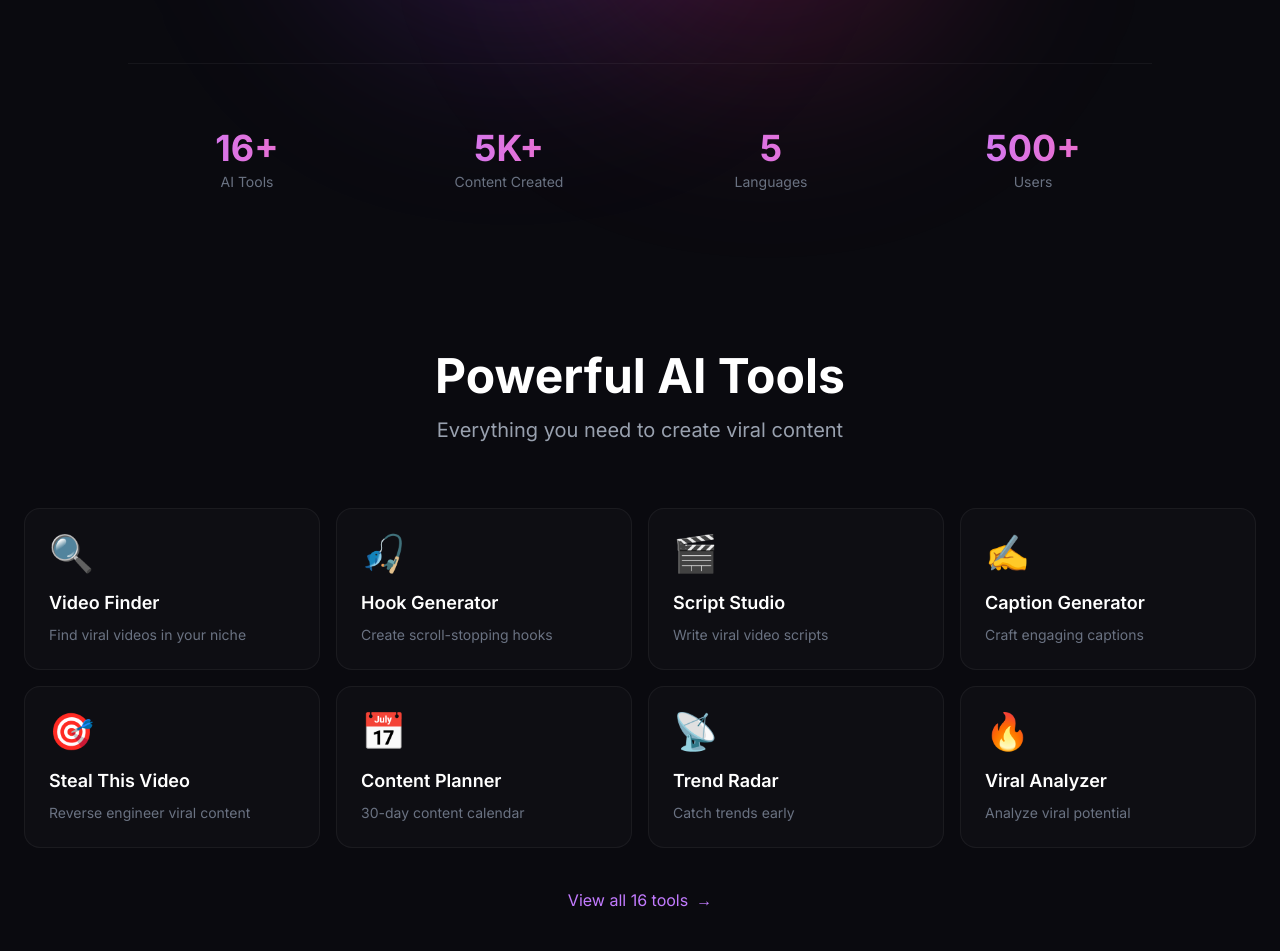
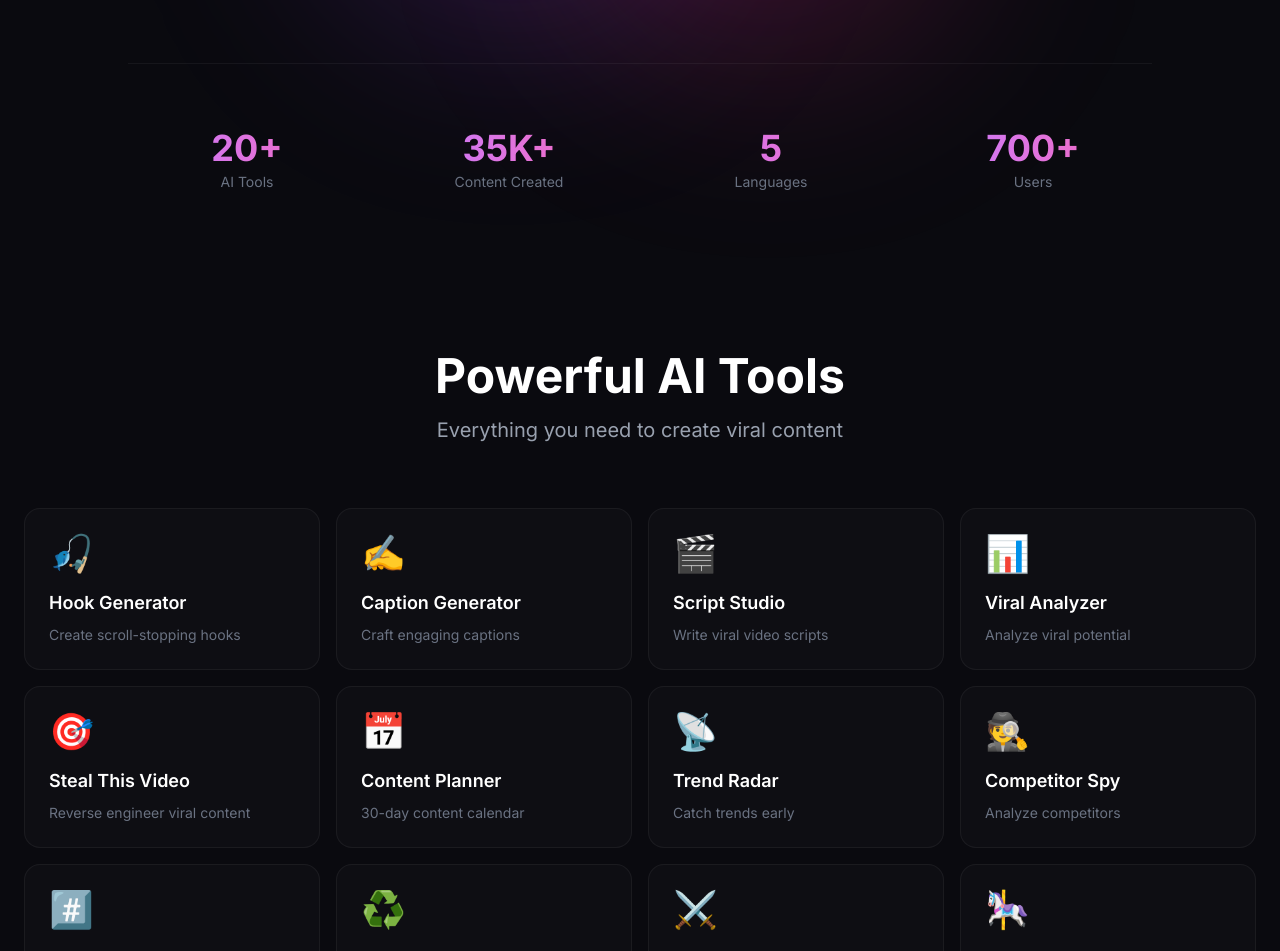
Before and after one commit to ViuVi/ai-toolkit, a Next.js app: page / in a window 1280 px wide. Shown: the part 561-1512 px from the top of the page. Built offline with nearby package versions, Linux system fonts and the light colour scheme; no server answers.

Commit message:
update: homepage - 20 tools grid, stats 700+ users / 35K+ content, all 5 languages

```diff
--- a/app/page.tsx
+++ b/app/page.tsx
@@ -7,70 +7,82 @@ import { supabase } from '@/lib/supabase'
 const texts: Record<string, any> = {
   en: {
     nav: { tools: 'Tools', pricing: 'Pricing', blog: 'Blog', login: 'Log in', getStarted: 'Get Started', dashboard: 'Dashboard' },
-    hero: { badge: 'Trusted by 500+ content creators', title1: 'Create', title2: 'Viral Content', title3: '10x Faster with AI', subtitle: 'The ultimate AI toolkit for content creators. Generate hooks, scripts, captions, and discover viral trends.', cta: 'Start Creating Free', explore: 'Explore Tools' },
+    hero: { badge: 'Trusted by 700+ content creators', title1: 'Create', title2: 'Viral Content', title3: '10x Faster with AI', subtitle: 'The ultimate AI toolkit for content creators. Generate hooks, scripts, captions, and discover viral trends.', cta: 'Start Creating Free', explore: 'Explore Tools' },
     stats: { tools: 'AI Tools', content: 'Content Created', languages: 'Languages', users: 'Users' },
-    tools: { title: 'Powerful AI Tools', subtitle: 'Everything you need to create viral content', viewAll: 'View all 16 tools' },
+    tools: { title: 'Powerful AI Tools', subtitle: 'Everything you need to create viral content', viewAll: 'View all 20 tools' },
     howItWorks: { title: 'How It Works', subtitle: 'Viral content in 3 steps', step1: 'Find Trends', step1Desc: 'Discover viral content in your niche with AI', step2: 'Generate Content', step2Desc: 'Create hooks, scripts, and captions', step3: 'Go Viral', step3Desc: 'Watch your content explode' },
     testimonials: { title: 'Loved by Creators', subtitle: 'What our users say' },
-    pricing: { title: 'Simple Pricing', subtitle: 'Start free, upgrade when you need', starter: 'Starter', pro: 'Pro', agency: 'Agency', free: 'Free', month: '/mo', credits: 'credits', popular: 'POPULAR', features: { starter: ['All 16 Tools', '100 Credits/month', 'Watch Ads +10 Credits'], pro: ['All 16 Tools', '1000 Credits/month', 'Ad-Free', 'Priority Support'], agency: ['Unlimited Credits', 'Team Access', 'API Access'] }, cta: { starter: 'Start Free', pro: 'Go Pro', agency: 'Contact Us' } },
-    cta: { title: 'Ready to Go Viral?', subtitle: 'Join 500+ content creators', button: 'Start Creating Free' },
+    pricing: { title: 'Simple Pricing', subtitle: 'Start free, upgrade when you need', starter: 'Starter', pro: 'Pro', agency: 'Agency', free: 'Free', month: '/mo', credits: 'credits', popular: 'POPULAR', features: { starter: ['All 20 Tools', '100 Credits/month', 'Watch Ads +10 Credits'], pro: ['All 20 Tools', '1000 Credits/month', 'Ad-Free', 'Priority Support'], agency: ['Unlimited Credits', 'Team Access', 'API Access'] }, cta: { starter: 'Start Free', pro: 'Go Pro', agency: 'Contact Us' } },
+    cta: { title: 'Ready to Go Viral?', subtitle: 'Join 700+ content creators', button: 'Start Creating Free' },
     footer: { rights: 'All rights reserved.' }
   },
   tr: {
     nav: { tools: 'Araçlar', pricing: 'Fiyatlar', blog: 'Blog', login: 'Giriş', getStarted: 'Başla', dashboard: 'Dashboard' },
-    hero: { badge: '500+ içerik üreticisi güveniyor', title1: 'Viral İçerik', title2: 'Üret', title3: 'AI ile 10 Kat Hızlı', subtitle: 'İçerik üreticileri için en kapsamlı AI araç seti.', cta: 'Ücretsiz Başla', explore: 'Araçları Keşfet' },
+    hero: { badge: '700+ içerik üreticisi güveniyor', title1: 'Viral İçerik', title2: 'Üret', title3: 'AI ile 10 Kat Hızlı', subtitle: 'İçerik üreticileri için en kapsamlı AI araç seti.', cta: 'Ücretsiz Başla', explore: 'Araçları Keşfet' },
     stats: { tools: 'AI Araç', content: 'İçerik', languages: 'Dil', users: 'Kullanıcı' },
-    tools: { title: 'Güçlü AI Araçları', subtitle: 'Viral içerik için ihtiyacın olan her şey', viewAll: 'Tüm 16 aracı gör' },
+    tools: { title: 'Güçlü AI Araçları', subtitle: 'Viral içerik için ihtiyacın olan her şey', viewAll: 'Tüm 20 aracı gör' },
     howItWorks: { title: 'Nasıl Çalışır?', subtitle: '3 adımda viral içerik', step1: 'Trend Bul', step1Desc: 'AI ile viral içerikleri keşfet', step2: 'İçerik Üret', step2Desc: 'Hook, script ve caption oluştur', step3: 'Viral Ol', step3Desc: 'İçeriğinin patlamasını izle' },
     testimonials: { title: 'Kullanıcılarımız', subtitle: 'Ne diyorlar?' },
-    pricing: { title: 'Basit Fiyatlandırma', subtitle: 'Ücretsiz başla', starter: 'Başlangıç', pro: 'Pro', agency: 'Agency', free: 'Ücretsiz', month: '/ay', credits: 'kredi', popular: 'POPÜLER', features: { starter: ['Tüm 16 Araç', '100 Kredi/ay', 'Reklam +10 Kredi'], pro: ['Tüm 16 Araç', '1000 Kredi/ay', 'Reklamsız', 'Öncelikli Destek'], agency: ['Sınırsız Kredi', 'Takım Erişimi', 'API'] }, cta: { starter: 'Ücretsiz Başla', pro: 'Pro Al', agency: 'İletişim' } },
-    cta: { title: 'Viral Olmaya Hazır mısın?', subtitle: '500+ içerik üreticisine katıl', button: 'Ücretsiz Başla' },
+    pricing: { title: 'Basit Fiyatlandırma', subtitle: 'Ücretsiz başla', starter: 'Başlangıç', pro: 'Pro', agency: 'Agency', free: 'Ücretsiz', month: '/ay', credits: 'kredi', popular: 'POPÜLER', features: { starter: ['Tüm 20 Araç', '100 Kredi/ay', 'Reklam +10 Kredi'], pro: ['Tüm 20 Araç', '1000 Kredi/ay', 'Reklamsız', 'Öncelikli Destek'], agency: ['Sınırsız Kredi', 'Takım Erişimi', 'API'] }, cta: { starter: 'Ücretsiz Başla', pro: 'Pro Al', agency: 'İletişim' } },
+    cta: { title: 'Viral Olmaya Hazır mısın?', subtitle: '700+ içerik üreticisine katıl', button: 'Ücretsiz Başla' },
     footer: { rights: 'Tüm hakları saklıdır.' }
   },
   ru: {
     nav: { tools: 'Инструменты', pricing: 'Цены', blog: 'Блог', login: 'Войти', getStarted: 'Начать', dashboard: 'Панель' },
-    hero: { badge: '500+ создателей доверяют', title1: 'Создавай', title2: 'Вирусный контент', title3: 'в 10 раз быстрее с ИИ', subtitle: 'Набор ИИ-инструментов для создателей контента.', cta: 'Начать бесплатно', explore: 'Инструменты' },
+    hero: { badge: '700+ создателей доверяют', title1: 'Создавай', title2: 'Вирусный контент', title3: 'в 10 раз быстрее с ИИ', subtitle: 'Набор ИИ-инструментов для создателей контента.', cta: 'Начать бесплатно', explore: 'Инструменты' },
     stats: { tools: 'ИИ-инструментов', content: 'Контент', languages: 'Языков', users: 'Пользователей' },
-    tools: { title: 'Мощные ИИ-инструменты', subtitle: 'Всё для вирусного контента', viewAll: 'Все 16 инструментов' },
+    tools: { title: 'Мощные ИИ-инструменты', subtitle: 'Всё для вирусного контента', viewAll: 'Все 20 инструментов' },
     howItWorks: { title: 'Как это работает', subtitle: 'Вирусный контент за 3 шага', step1: 'Найти тренды', step1Desc: 'ИИ-анализ трендов', step2: 'Создать контент', step2Desc: 'Хуки, скрипты, подписи', step3: 'Стать вирусным', step3Desc: 'Смотри как контент взлетает' },
     testimonials: { title: 'Пользователи', subtitle: 'Что говорят' },
-    pricing: { title: 'Простые цены', subtitle: 'Начни бесплатно', starter: 'Старт', pro: 'Про', agency: 'Агентство', free: 'Бесплатно', month: '/мес', credits: 'кредитов', popular: 'ПОПУЛЯРНЫЙ', features: { starter: ['Все 16 инструментов', '100 кредитов/мес', 'Реклама +10'], pro: ['Все 16 инструментов', '1000 кредитов/мес', 'Без рекламы', 'Приоритет'], agency: ['Безлимит', 'Команда', 'API'] }, cta: { starter: 'Бесплатно', pro: 'Про', agency: 'Связаться' } },
-    cta: { title: 'Готов стать вирусным?', subtitle: 'Присоединяйся к 500+ создателям', button: 'Начать бесплатно' },
+    pricing: { title: 'Простые цены', subtitle: 'Начни бесплатно', starter: 'Старт', pro: 'Про', agency: 'Агентство', free: 'Бесплатно', month: '/мес', credits: 'кредитов', popular: 'ПОПУЛЯРНЫЙ', features: { starter: ['Все 20 инструментов', '100 кредитов/мес', 'Реклама +10'], pro: ['Все 20 инструментов', '1000 кредитов/мес', 'Без рекламы', 'Приоритет'], agency: ['Безлимит', 'Команда', 'API'] }, cta: { starter: 'Бесплатно', pro: 'Про', agency: 'Связаться' } },
+    cta: { title: 'Готов стать вирусным?', subtitle: 'Присоединяйся к 700+ создателям', button: 'Начать бесплатно' },
     footer: { rights: 'Все права защищены.' }
   },
   de: {
     nav: { tools: 'Tools', pricing: 'Preise', blog: 'Blog', login: 'Anmelden', getStarted: 'Starten', dashboard: 'Dashboard' },
-    hero: { badge: '500+ Content-Ersteller vertrauen uns', title1: 'Erstelle', title2: 'Viralen Content', title3: '10x schneller mit KI', subtitle: 'Das ultimative KI-Toolkit für Content-Ersteller.', cta: 'Kostenlos starten', explore: 'Tools erkunden' },
+    hero: { badge: '700+ Content-Ersteller vertrauen uns', title1: 'Erstelle', title2: 'Viralen Content', title3: '10x schneller mit KI', subtitle: 'Das ultimative KI-Toolkit für Content-Ersteller.', cta: 'Kostenlos starten', explore: 'Tools erkunden' },
     stats: { tools: 'KI-Tools', content: 'Inhalte', languages: 'Sprachen', users: 'Nutzer' },
-    tools: { title: 'Leistungsstarke KI-Tools', subtitle: 'Alles für viralen Content', viewAll: 'Alle 16 Tools' },
+    tools: { title: 'Leistungsstarke KI-Tools', subtitle: 'Alles für viralen Content', viewAll: 'Alle 20 Tools' },
     howItWorks: { title: 'So funktioniert es', subtitle: 'Viraler Content in 3 Schritten', step1: 'Trends finden', step1Desc: 'KI-Trendanalyse', step2: 'Content erstellen', step2Desc: 'Hooks, Skripte, Captions', step3: 'Viral gehen', step3Desc: 'Content explodiert' },
     testimonials: { title: 'Nutzer', subtitle: 'Was sie sagen' },
-    pricing: { title: 'Einfache Preise', subtitle: 'Kostenlos starten', starter: 'Starter', pro: 'Pro', agency: 'Agentur', free: 'Kostenlos', month: '/Mo', credits: 'Credits', popular: 'BELIEBT', features: { starter: ['Alle 16 Tools', '100 Credits/Monat', 'Werbung +10'], pro: ['Alle 16 Tools', '1000 Credits/Monat', 'Werbefrei', 'Priorität'], agency: ['Unbegrenzt', 'Team', 'API'] }, cta: { starter: 'Kostenlos', pro: 'Pro', agency: 'Kontakt' } },
-    cta: { title: 'Bereit viral zu gehen?', subtitle: '500+ Ersteller dabei', button: 'Kostenlos starten' },
+    pricing: { title: 'Einfache Preise', subtitle: 'Kostenlos starten', starter: 'Starter', pro: 'Pro', agency: 'Agentur', free: 'Kostenlos', month: '/Mo', credits: 'Credits', popular: 'BELIEBT', features: { starter: ['Alle 20 Tools', '100 Credits/Monat', 'Werbung +10'], pro: ['Alle 20 Tools', '1000 Credits/Monat', 'Werbefrei', 'Priorität'], agency: ['Unbegrenzt', 'Team', 'API'] }, cta: { starter: 'Kostenlos', pro: 'Pro', agency: 'Kontakt' } },
+    cta: { title: 'Bereit viral zu gehen?', subtitle: '700+ Ersteller dabei', button: 'Kostenlos starten' },
     footer: { rights: 'Alle Rechte vorbehalten.' }
   },
   fr: {
     nav: { tools: 'Outils', pricing: 'Tarifs', blog: 'Blog', login: 'Connexion', getStarted: 'Commencer', dashboard: 'Tableau de bord' },
-    hero: { badge: '500+ créateurs nous font confiance', title1: 'Créez du', title2: 'Contenu Viral', title3: '10x plus vite avec l\'IA', subtitle: 'La boîte à outils IA ultime pour les créateurs.', cta: 'Commencer gratuitement', explore: 'Explorer' },
+    hero: { badge: '700+ créateurs nous font confiance', title1: 'Créez du', title2: 'Contenu Viral', title3: '10x plus vite avec l\'IA', subtitle: 'La boîte à outils IA ultime pour les créateurs.', cta: 'Commencer gratuitement', explore: 'Explorer' },
     stats: { tools: 'Outils IA', content: 'Contenus', languages: 'Langues', users: 'Utilisateurs' },
-    tools: { title: 'Outils IA Puissants', subtitle: 'Tout pour le contenu viral', viewAll: 'Voir les 16 outils' },
+    tools: { title: 'Outils IA Puissants', subtitle: 'Tout pour le contenu viral', viewAll: 'Voir les 20 outils' },
     howItWorks: { title: 'Comment ça marche', subtitle: 'Contenu viral en 3 étapes', step1: 'Trouver les tendances', step1Desc: 'Analyse IA', step2: 'Générer du contenu', step2Desc: 'Hooks, scripts, légendes', step3: 'Devenir viral', step3Desc: 'Le contenu explose' },
     testimonials: { title: 'Utilisateurs', subtitle: 'Ce qu\'ils disent' },
-    pricing: { title: 'Tarifs Simples', subtitle: 'Commencez gratuitement', starter: 'Starter', pro: 'Pro', agency: 'Agence', free: 'Gratuit', month: '/mois', credits: 'crédits', popular: 'POPULAIRE', features: { starter: ['Tous les 16 outils', '100 crédits/mois', 'Pub +10'], pro: ['Tous les 16 outils', '1000 crédits/mois', 'Sans pub', 'Priorité'], agency: ['Illimité', 'Équipe', 'API'] }, cta: { starter: 'Gratuit', pro: 'Pro', agency: 'Contact' } },
-    cta: { title: 'Prêt à devenir viral?', subtitle: '500+ créateurs', button: 'Commencer gratuitement' },
+    pricing: { title: 'Tarifs Simples', subtitle: 'Commencez gratuitement', starter: 'Starter', pro: 'Pro', agency: 'Agence', free: 'Gratuit', month: '/mois', credits: 'crédits', popular: 'POPULAIRE', features: { starter: ['Tous les 20 outils', '100 crédits/mois', 'Pub +10'], pro: ['Tous les 20 outils', '1000 crédits/mois', 'Sans pub', 'Priorité'], agency: ['Illimité', 'Équipe', 'API'] }, cta: { starter: 'Gratuit', pro: 'Pro', agency: 'Contact' } },
+    cta: { title: 'Prêt à devenir viral?', subtitle: '700+ créateurs', button: 'Commencer gratuitement' },
     footer: { rights: 'Tous droits réservés.' }
   }
 }
 
 const tools = [
-  { icon: '🔍', name: 'Video Finder', desc: 'Find viral videos in your niche', href: '/tools/video-finder' },
   { icon: '🎣', name: 'Hook Generator', desc: 'Create scroll-stopping hooks', href: '/tools/hook-generator' },
+  { icon: '✍️', name: 'Caption Generator', desc: 'Craft engaging captions', href: '/tools/caption-generator' },
   { icon: '🎬', name: 'Script Studio', desc: 'Write viral video scripts', href: '/tools/script-studio' },
-  { icon: '✍️', name: 'Caption Generator', desc: 'Craft engaging captions', href: '/tools/caption-generator' },
+  { icon: '📊', name: 'Viral Analyzer', desc: 'Analyze viral potential', href: '/tools/viral-analyzer' },
   { icon: '🎯', name: 'Steal This Video', desc: 'Reverse engineer viral content', href: '/tools/steal-video' },
   { icon: '📅', name: 'Content Planner', desc: '30-day content calendar', href: '/tools/content-planner' },
   { icon: '📡', name: 'Trend Radar', desc: 'Catch trends early', href: '/tools/trend-radar' },
-  { icon: '🔥', name: 'Viral Analyzer', desc: 'Analyze viral potential', href: '/tools/viral-analyzer' },
+  { icon: '🕵️', name: 'Competitor Spy', desc: 'Analyze competitors', href: '/tools/competitor-spy' },
+  { icon: '#️⃣', name: 'Hashtag Research', desc: 'Find the best hashtags', href: '/tools/hashtag-research' },
+  { icon: '♻️', name: 'Content Repurposer', desc: 'Repurpose for all platforms', href: '/tools/content-repurposer' },
+  { icon: '⚔️', name: 'A/B Tester', desc: 'Compare content versions', href: '/tools/ab-tester' },
+  { icon: '🎠', name: 'Carousel Planner', desc: 'Plan carousel posts', href: '/tools/carousel-planner' },
+  { icon: '🧵', name: 'Thread Composer', desc: 'Write viral threads', href: '/tools/thread-composer' },
+  { icon: '🚀', name: 'Engagement Booster', desc: 'Boost your engagement', href: '/tools/engagement-booster' },
+  { icon: '⏰', name: 'Posting Optimizer', desc: 'Best posting times', href: '/tools/posting-optimizer' },
+  { icon: '⚡', name: 'Viral Score Predictor', desc: 'Real-time viral scoring', href: '/tools/viral-score' },
+  { icon: '📝', name: 'Bio Generator', desc: 'Platform-perfect bios', href: '/tools/bio-generator' },
+  { icon: '💡', name: 'Video Idea Generator', desc: 'Shoot-ready video ideas', href: '/tools/video-ideas' },
+  { icon: '📱', name: 'QR Code Generator', desc: 'Custom QR codes (Free)', href: '/tools/qr-generator' },
+  { icon: '🔗', name: 'Link in Bio Builder', desc: 'Bio page creator (Free)', href: '/tools/link-in-bio' },
 ]
 
 const testimonials = [
@@ -190,10 +202,10 @@ export default function HomePage() {
           {/* Stats */}
           <div className="grid grid-cols-2 sm:grid-cols-4 gap-6 mt-16 pt-16 border-t border-white/5">
             {[
-              { value: '16+', label: t.stats.tools },
-              { value: '5K+', label: t.stats.content },
+              { value: '20+', label: t.stats.tools },
+              { value: '35K+', label: t.stats.content },
               { value: '5', label: t.stats.languages },
-              { value: '500+', label: t.stats.users },
+              { value: '700+', label: t.stats.users },
             ].map((stat, i) => (
               <div key={i} className="text-center">
                 <div className="text-3xl md:text-4xl font-bold bg-gradient-to-r from-purple-400 to-pink-400 bg-clip-text text-transparent">{stat.value}</div>
```
